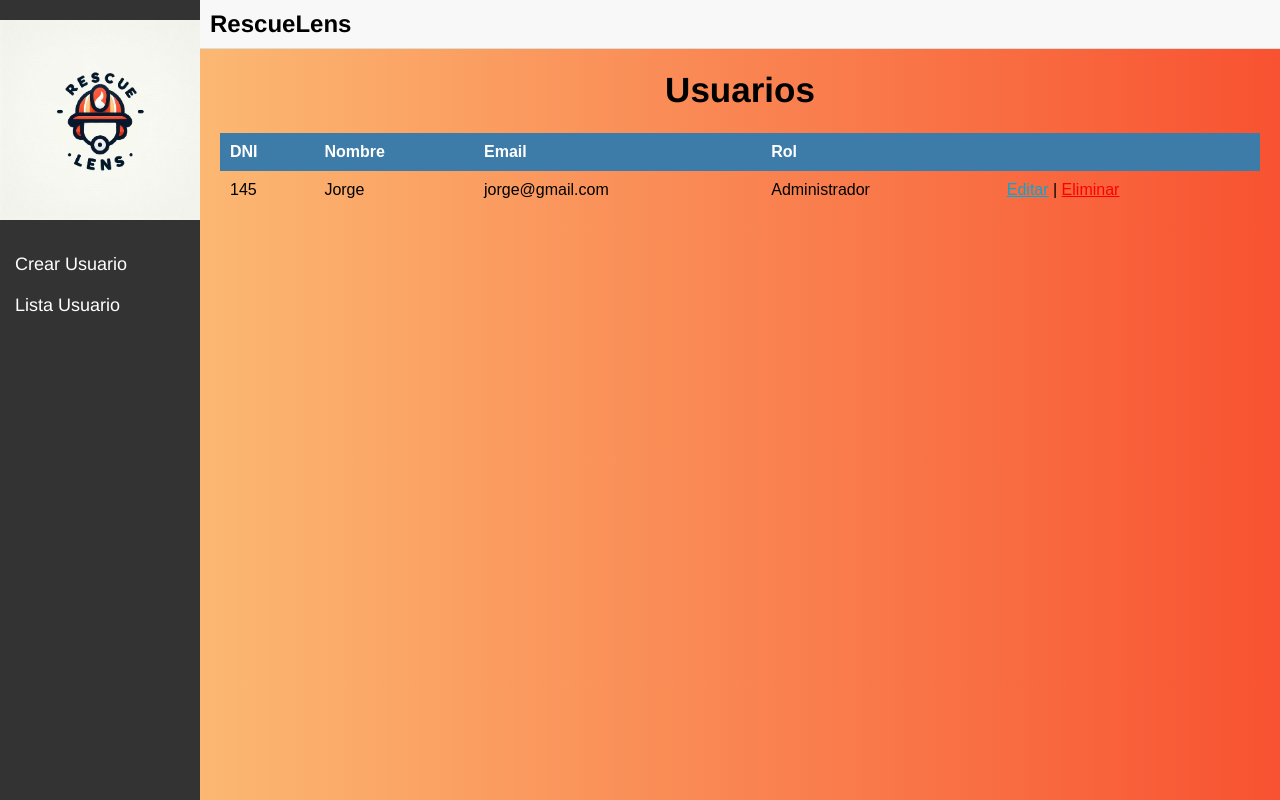
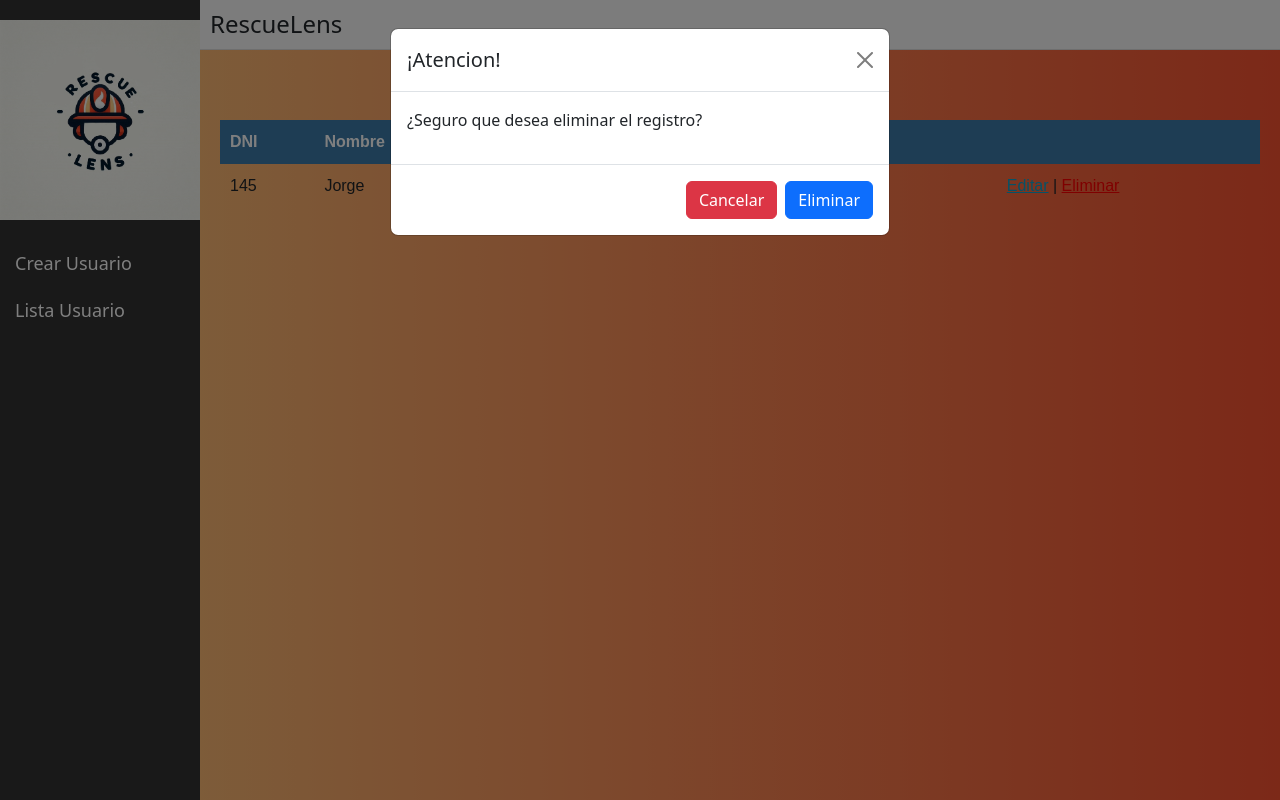
Before and after one commit to aailum/TP-Dise-oSistemas, a plain HTML site: page admin/listaUsuarios.html in a window 1280 px wide. Both pictures are taken after a click on the link "Eliminar". Drawn offline with nearby package versions, Linux system fonts and the light colour scheme.

Commit message:
modal de eliminar

```diff
--- a/admin/listaUsuarios.html
+++ b/admin/listaUsuarios.html
@@ -5,6 +5,7 @@
     <meta name="viewport" content="width=device-width, initial-scale=1.0">
     <title>Document</title>
     <link rel="stylesheet" href="../css/stylePrincipal2.css">
+    <link href="https://cdn.jsdelivr.net/npm/bootstrap@5.3.3/dist/css/bootstrap.min.css" rel="stylesheet" integrity="sha384-QWTKZyjpPEjISv5WaRU9OFeRpok6YctnYmDr5pNlyT2bRjXh0JMhjY6hW+ALEwIH" crossorigin="anonymous">
 </head>
 <body>
     <div class="sidebar">
@@ -34,11 +35,34 @@
                     <td>
                         <a class="edit" href="modificarUsuario.html">Editar</a>
                         |
-                        <a class="delete" href="#">Eliminar</a>
+                        <a class="delete" data-bs-toggle="modal" data-bs-target="#mi-modal">Eliminar</a>
                     </td>
                 </tr>
             </table>
         </div>
     </div>
+
+    <div class="modal face" id="mi-modal" databs-bs-backdrop="static">
+        <div class="modal-dialog">
+            <div class="modal-content">
+                <div class="modal-header">
+                    <h5 class="modal-title">¡Atencion!</h5>
+                    <button class="btn-close" data-bs-dismiss="modal"></button>
+                </div>
+
+                <div class="modal-body">
+                    <p>¿Seguro que desea eliminar el registro?</p>
+                </div>
+
+                <div class="modal-footer">
+                    <button class="btn btn-danger" data-bs-dismiss="modal">Cancelar</button>
+                    <button class="btn btn-primary">Eliminar</button>
+                </div>
+
+            </div>
+        </div>
+
+    </div>
+    <script src="https://cdn.jsdelivr.net/npm/bootstrap@5.3.3/dist/js/bootstrap.bundle.min.js" integrity="sha384-YvpcrYf0tY3lHB60NNkmXc5s9fDVZLESaAA55NDzOxhy9GkcIdslK1eN7N6jIeHz" crossorigin="anonymous"></script>
 </body>
 </html>
--- a/css/stylePrincipal2.css
+++ b/css/stylePrincipal2.css
@@ -228,10 +228,12 @@ table td{
 
 .edit{
     color:#0ca4ce;
+    cursor: pointer;
 }
 
 .delete{
     color:#ff0000;
+    cursor: pointer;
 }
 
 /*-----------Modificar usuario---------------*/
```
